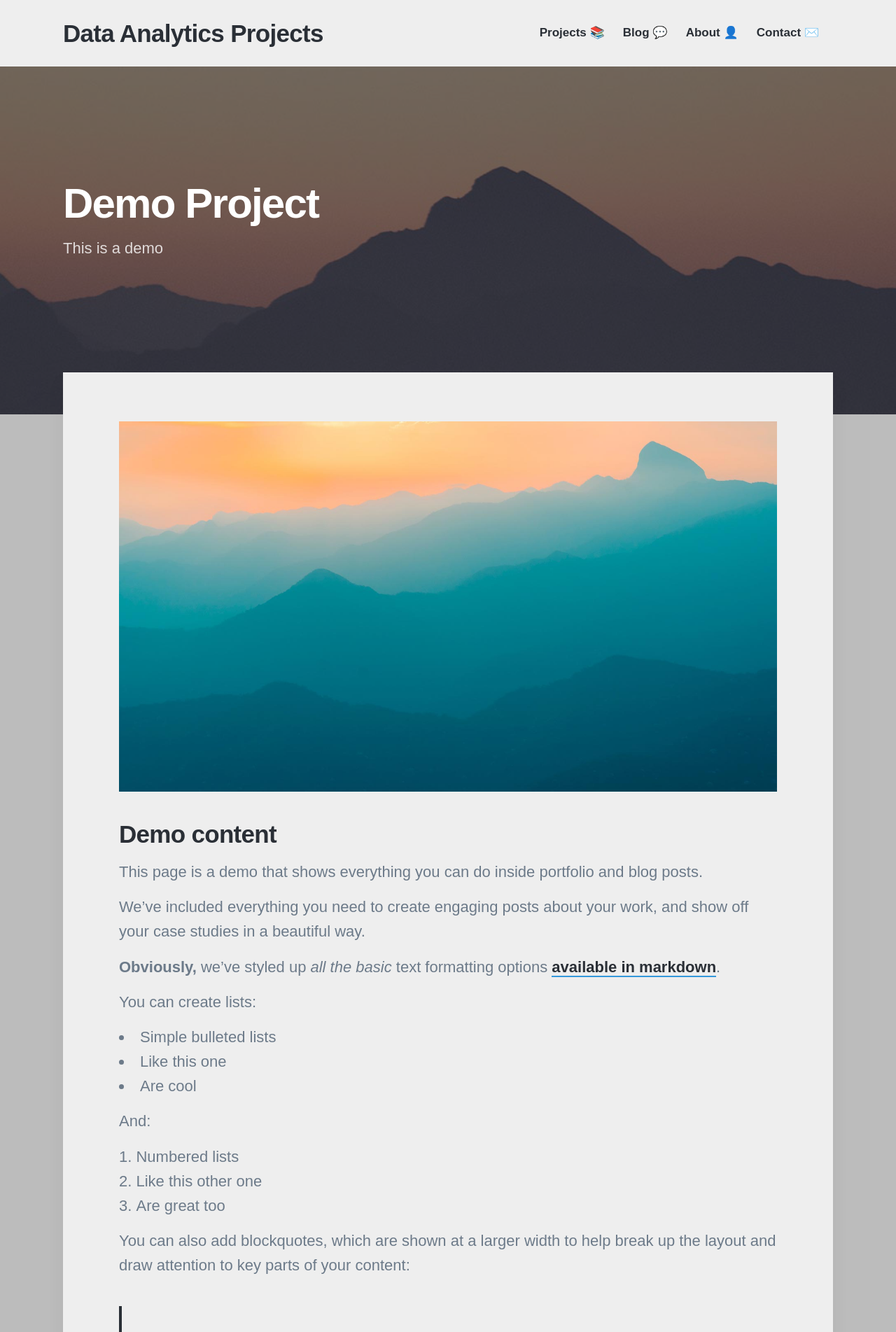
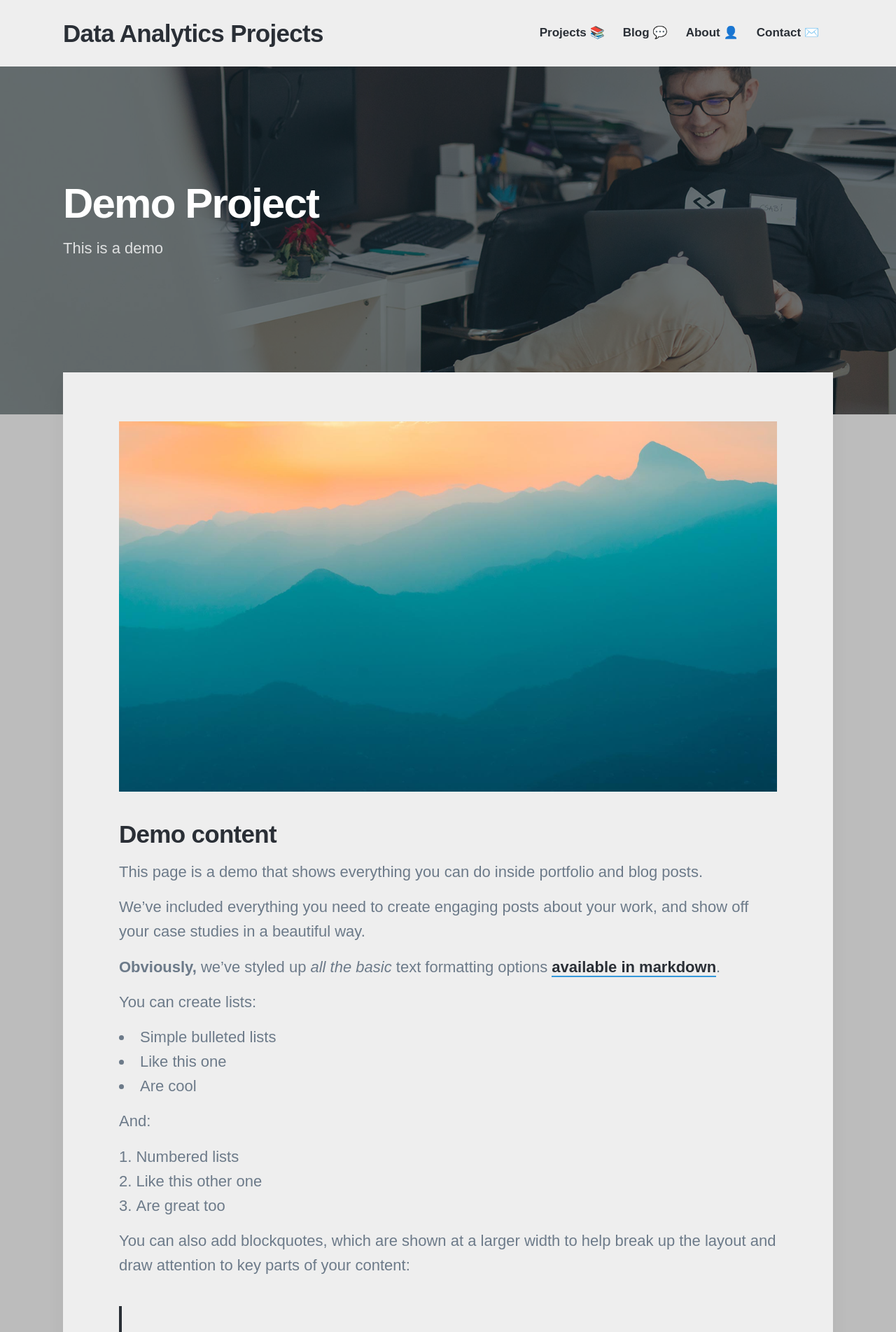
Before and after one commit to JosefMoosholzer/JosefMoosholzer.github.io, a Jekyll site: the page built from _projects/2018-06-30-demo-project.md, in a window 1280 px wide. Shown: the top 1903 px of the page at 70% size. Built offline with Jekyll 4.4.1, drawn with Linux system fonts in a browser that asks for light colours; nearby versions of some CDN libraries; some web fonts are replaced.

Commit message:
Testing horizontal hero

```diff
--- a/_projects/2018-06-30-demo-project.md
+++ b/_projects/2018-06-30-demo-project.md
@@ -3,7 +3,7 @@ title: 'Demo Project'
 subtitle: 'This is a demo'
 date: 2018-06-30 00:00:00
 description: This page is a demo that shows everything you can do inside portfolio and blog posts.
-featured_image: '/images/demo/demo-square2.png'
+featured_image: '/images/demo/home.jpg'
 ---
 
 ![](/images/demo/demo-landscape.jpg)
```
